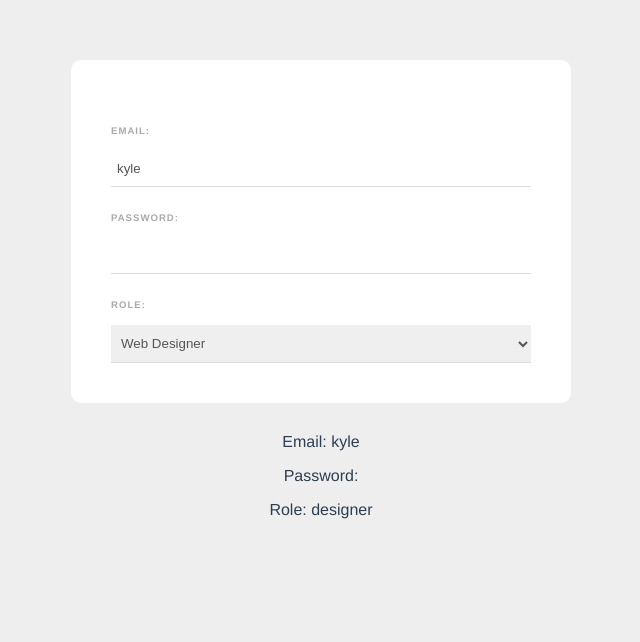
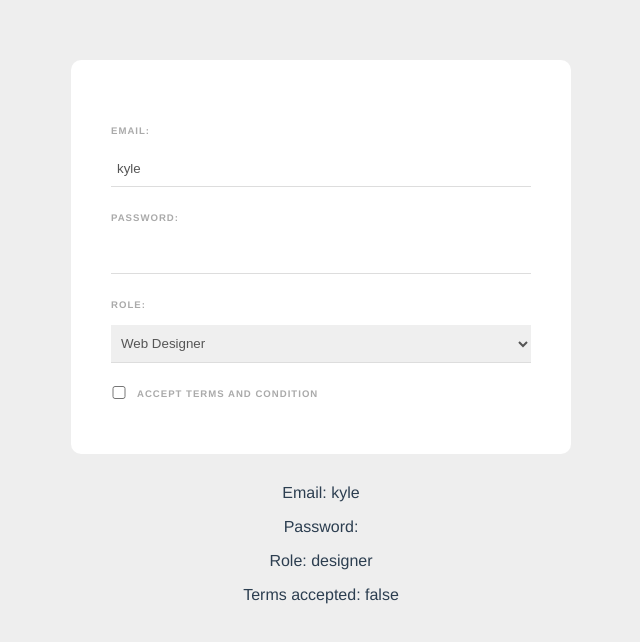
Before and after one commit to kylesdev91/web-form, a Vue app: page / in a window 1280 px wide. Shown: the top 642 px of the page, without its empty margins (319-959 px from the left). Built offline with nearby package versions, Linux system fonts and the light colour scheme.

Commit message:
Lecture 41

```diff
--- a/src/components/SignupForm.vue
+++ b/src/components/SignupForm.vue
@@ -12,10 +12,16 @@
       <option value="designer">Web Designer</option>
     </select>
 
+    <div class="terms">
+       <input type="checkbox" v-model="terms" required>
+       <label>Accept terms and condition</label>
+    </div>
+
   </form>
   <p>Email: {{ email }}</p>
   <p>Password: {{ password }}</p>
   <p>Role: {{ role }}</p>
+  <p>Terms accepted: {{ terms }}</p>
 </template>
 
 <script>
@@ -24,7 +30,8 @@
         return {
             email: 'kyle',
             password: '',
-            role: 'designer'
+            role: 'designer',
+            terms: false,
         }
     }
 }
@@ -56,5 +63,14 @@
     border: none;
     border-bottom: 1px solid #ddd;
     color: #555;
+
+
+  }
+  input[type="checkbox"] {
+    display: inline-block;
+    width: 16px;
+    margin: 0 10px 0 0;
+    position: relative;
+    top: 2px;
   }
 </style>
```
